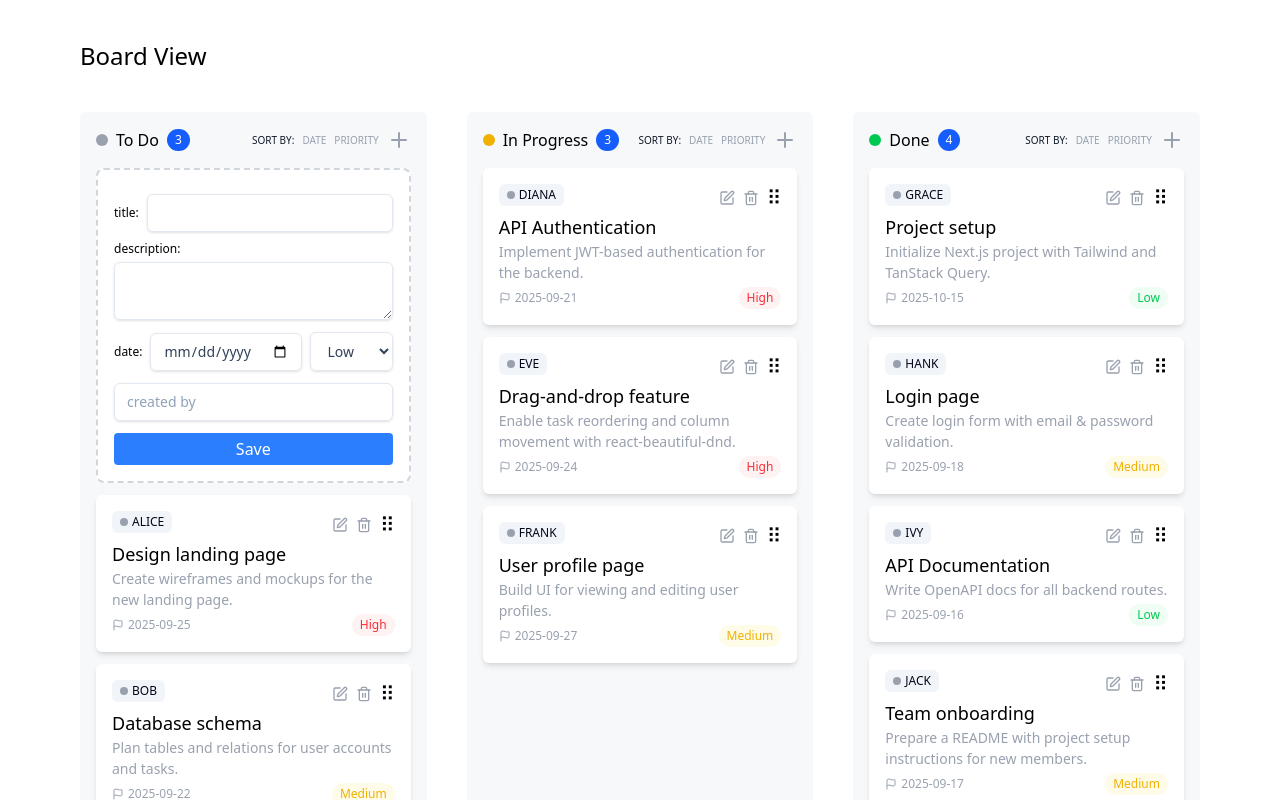
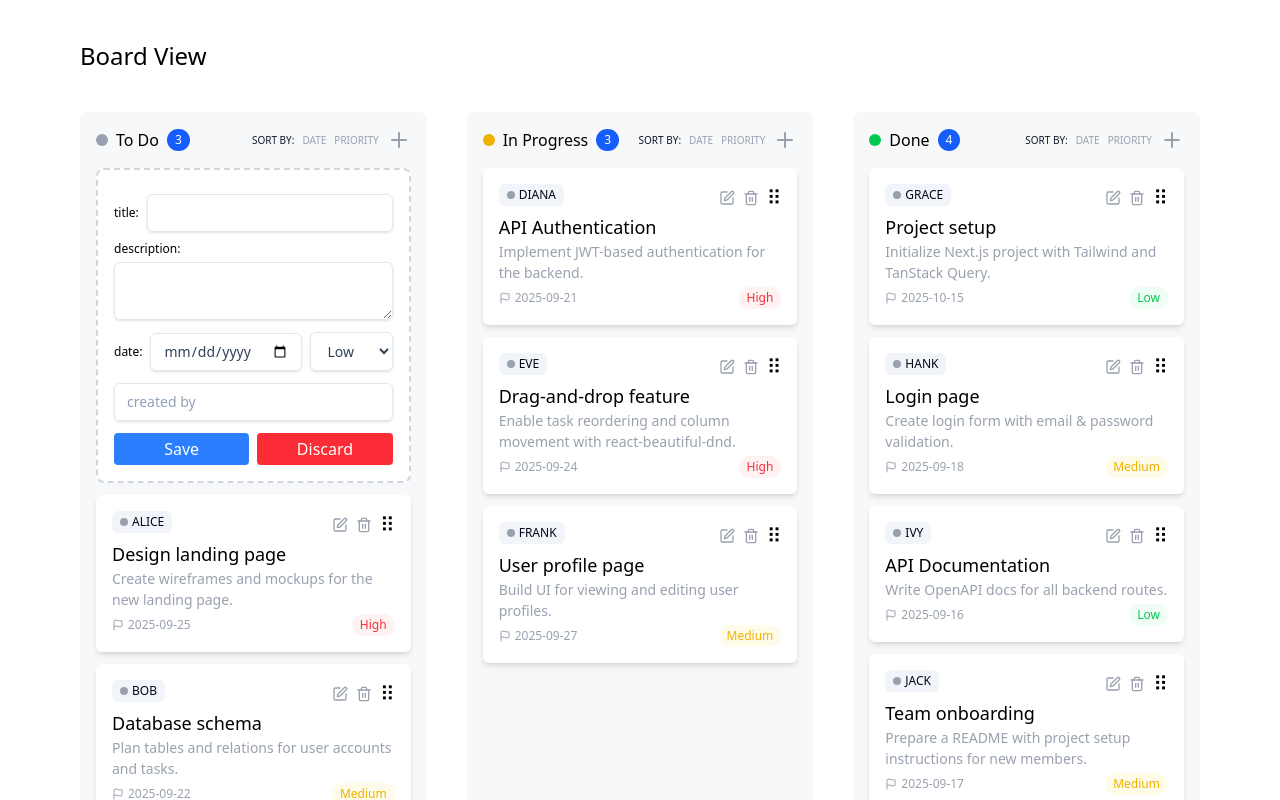
Before and after one commit to ylcharan/emitrr-frontend-task, a React (Vite) app: page / in a window 1280 px wide. Both pictures are taken after a click on the button 398 px from the left and 140 px from the top of the page. Shown: the top 800 px of the page. Built offline with nearby package versions, Linux system fonts and the light colour scheme.

Commit message:
added details view page

```diff
--- a/src/components/BoardViewCol.tsx
+++ b/src/components/BoardViewCol.tsx
@@ -21,7 +21,7 @@ const BoardViewCol = ({ column }: { column: Column }) => {
   return (
     <div
       ref={setNodeRef}
-      className="flex flex-col gap-4 bg-[#F6F8FA] p-4 rounded-md"
+      className="flex flex-col gap-4 bg-[#F6F8FA] p-4 rounded-md min-h-screen"
     >
       <div className="flex items-center justify-between">
         <div className="flex items-center gap-2">
@@ -141,6 +141,7 @@ const BoardViewCol = ({ column }: { column: Column }) => {
               />
             </div>
 
+            <div className="flex gap-2">
               <button
                 className="bg-blue-500 text-white w-full py-1 mt-3 rounded-sm cursor-pointer"
                 onClick={() => {
@@ -150,6 +151,23 @@ const BoardViewCol = ({ column }: { column: Column }) => {
               >
                 Save
               </button>
+              <button
+                className="bg-red-500 text-white w-full py-1 mt-3 rounded-sm cursor-pointer"
+                onClick={() => {
+                  setNewTask({
+                    id: "",
+                    title: "",
+                    description: "",
+                    createdBy: "",
+                    priority: "Low",
+                    dueDate: "",
+                  });
+                  setIsAddingTask(false);
+                }}
+              >
+                Discard
+              </button>
+            </div>
           </div>
         )}
         {/* <SortableContext items={column.tasks}> */}
--- a/src/components/TaskCards.tsx
+++ b/src/components/TaskCards.tsx
@@ -4,8 +4,10 @@ import { useSortable } from "@dnd-kit/sortable";
 import { CSS } from "@dnd-kit/utilities";
 import { useTaskContext } from "../context/TaskContext";
 import { useState } from "react";
+import { useNavigate } from "react-router";
 
 const TaskCards = ({ task, colId }: { task?: Task; colId: string }) => {
+  const navigate = useNavigate();
   const {
     attributes,
     listeners,
@@ -35,7 +37,11 @@ const TaskCards = ({ task, colId }: { task?: Task; colId: string }) => {
       ref={setNodeRef}
       style={style}
       {...attributes}
-      className={`bg-white p-4 rounded-md shadow-md`}
+      className={`bg-white p-4 rounded-md shadow-md cursor-pointer`}
+      onClick={() => {
+        if (!task) return;
+        navigate(`/task/${task?.id}`);
+      }}
     >
       {!task ? (
         <div className="p-4 border-2 border-dashed border-gray-300 text-gray-400 rounded-lg text-center cursor-default">
@@ -48,9 +54,10 @@ const TaskCards = ({ task, colId }: { task?: Task; colId: string }) => {
               <div className="w-2 h-2 bg-gray-400 rounded-full"></div>
               {task?.createdBy}
             </span>
-            <div className="absolute right-0 top-0 flex items-center gap-2">
+            <div className="absolute right-0 top-0 flex items-center gap-2 z-[999999]">
               <button
-                onClick={() => {
+                onClick={(e) => {
+                  e.stopPropagation();
                   setIsEditorOpen(!isEditorOpen);
                 }}
                 className="cursor-pointer"
@@ -58,7 +65,9 @@ const TaskCards = ({ task, colId }: { task?: Task; colId: string }) => {
                 <SquarePen className="w-4 h-4 text-gray-400" />
               </button>
               <button
-                onClick={() => {
+                onClick={(e) => {
+                  e.stopPropagation();
+
                   deleteTask(task.id);
                 }}
                 className="cursor-pointer"
--- a/src/main.tsx
+++ b/src/main.tsx
@@ -5,11 +5,16 @@ import App from "./App.tsx";
 import { createBrowserRouter } from "react-router";
 import { RouterProvider } from "react-router/dom";
 import { TaskProvider } from "./context/TaskContext.tsx";
+import TaskDetails from "./pages/TaskDetails.tsx";
 
 const router = createBrowserRouter([
   {
     path: "/",
     element: <App />,
+  },
+  {
+    path: "/task/:taskId", // 👈 param route
+    element: <TaskDetails />,
   },
 ]);
 
--- /dev/null
+++ b/src/pages/TaskDetails.tsx
@@ -0,0 +1,46 @@
+import { useParams } from "react-router";
+import { useTaskContext } from "../context/TaskContext";
+import { ChevronLeft } from "lucide-react";
+
+const TaskDetails = () => {
+  const { taskId } = useParams(); // taskId comes from the URL
+  const { getCols } = useTaskContext();
+
+  const task = getCols()
+    .flatMap((col) => col.tasks)
+    .find((t) => t.id === taskId);
+
+  return (
+    <div className="bg-[#F6F8FA]">
+      <div className="base-wrapper ">
+        <div className="flex gap-5 items-center">
+          <button
+            className="p-2 flex items-center justify-center cursor-pointer"
+            onClick={() => window.history.back()}
+          >
+            <ChevronLeft className="w-8 h-8 text-white rounded-full bg-black" />
+          </button>
+          <h1 className="text-2xl">Task Details - {taskId}</h1>
+        </div>
+        {task ? (
+          <div className="flex flex-col gap-4 mt-[100px] w-full max-w-md mx-auto p-4 shadow-lg rounded-md bg-white">
+            <h2 className="text-xl">{task.title}</h2>
+            <p>{task.description}</p>
+            <p>
+              <strong>Due Date:</strong> {task.dueDate}
+            </p>
+            <p>
+              <strong>Priority:</strong> {task.priority}
+            </p>
+            <p>
+              <strong>Created By:</strong> {task.createdBy}
+            </p>
+          </div>
+        ) : (
+          <p>Task not found</p>
+        )}
+      </div>
+    </div>
+  );
+};
+export default TaskDetails;
```
Lines whose indentation alone changed are shown as unchanged.
